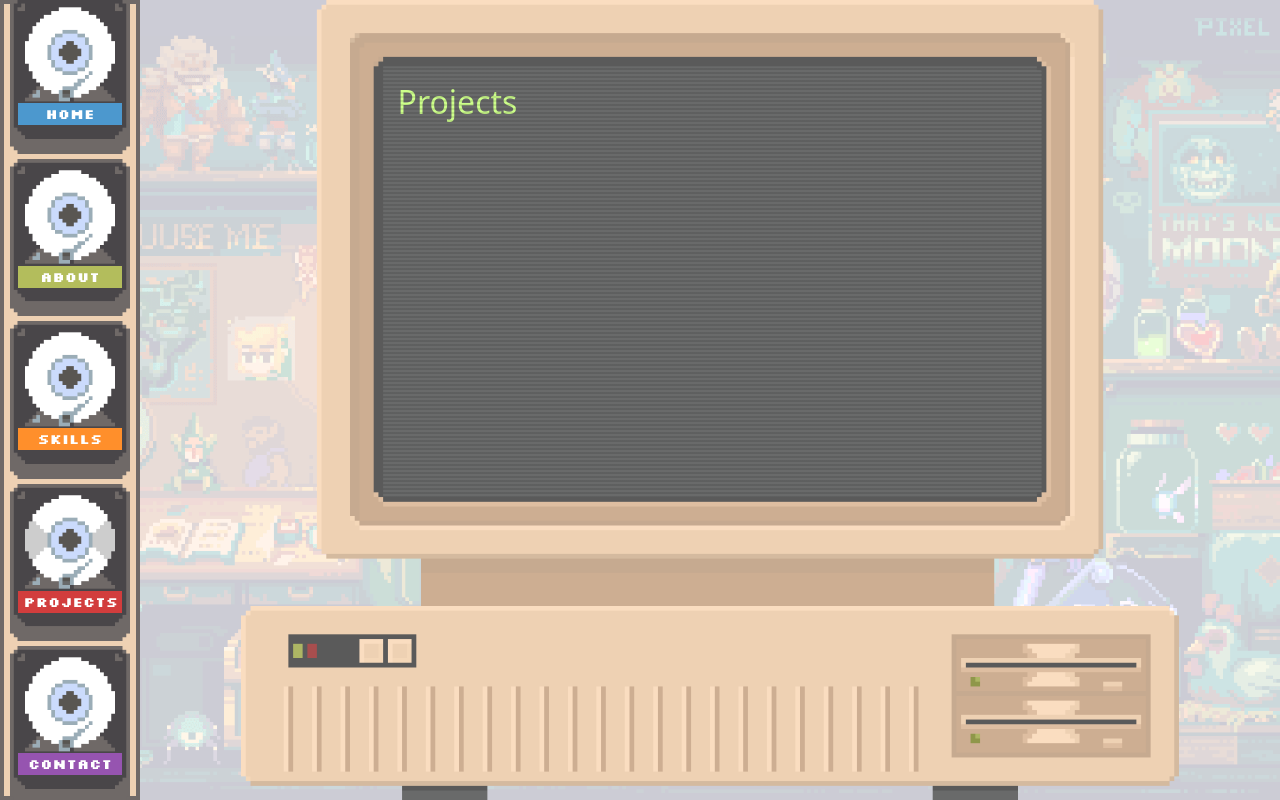
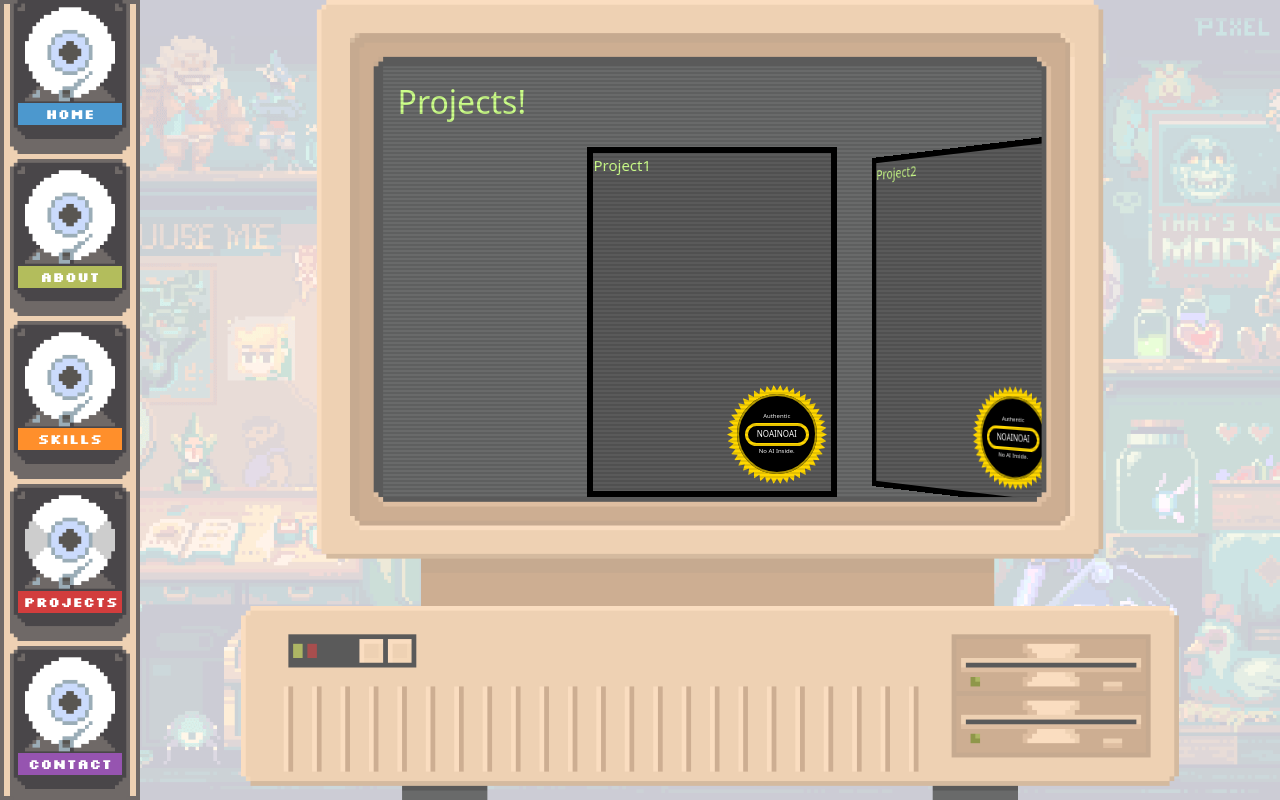
Before and after one commit to Shalankwa/whoisjj, a Vue app: page /projects in a window 1280 px wide. Built offline with nearby package versions, Linux system fonts and the light colour scheme; a web font is replaced by a local one.

Commit message:
Project view WIP

```diff
--- /dev/null
+++ b/src/components/Project.vue
@@ -0,0 +1,105 @@
+<script setup>
+import { ref, onMounted } from 'vue'
+import Seal from '../components/Seal.vue'
+
+const project = ref(null)
+var rotation = ref("0deg")
+
+const props = defineProps({
+  name: {
+    type: String,
+    required: true,
+  },
+  width: {
+    type: String,
+    required: true,
+  },
+  rot: {
+    type: String,
+    required: false,
+    default: "0deg",
+  }
+})
+
+defineExpose({
+  setRotation(angle) {
+    rotation.value = angle
+  }
+})
+
+onMounted(() => {
+  rotation.value = props.rot
+})
+
+</script>
+
+<template>
+  <div class="frame__3d">
+    <div class="project__front" ref="project">
+      {{ name }}
+      <div class="project-seal">
+        <Seal />
+      </div>
+    </div>
+  </div>
+</template>
+
+<style scoped lang="scss">
+
+.project-seal {
+  position: absolute;
+  bottom: 2%;
+  right: 2%;
+}
+
+.frame__3d {
+  width: fit-content;
+  height: 100%;
+  max-height: 350px;
+  perspective: 1200px;
+  transform-style: preserve-3d;
+}
+
+.project {
+
+  &__front {
+    resize: both;
+    position: relative;
+    border: black solid 6px;
+    // background-color: black;
+    display: inline-block;
+    height: calc(250px * 1.4);
+    width: 250px;
+    z-index: 2;
+    transition: all linear 0.5s;
+    transform-style: preserve-3d;
+    transform: rotateY(v-bind(rotation));
+    background-color: #5a5a5a;
+
+
+    &::after, &::before {
+      content: '';
+      position: absolute;
+      top: 0;
+      width: 80px;
+      height: 100%;
+      height: calc(100% + 12px);
+      border: solid black 6px;
+      background-color: #5a5a5a;
+    }
+
+    &::before {
+      left: 0;
+      transform-origin: 0%;
+      transform: translate3d(-6px, -6px, -80px) rotateY(-90deg);
+    }
+
+    &::after {
+      right: 0;
+      transform-origin: 100%;
+      transform: translate3d(6px, -6px, -80px) rotateY(90deg);
+    }
+  }
+}
+
+</style>
--- /dev/null
+++ b/src/components/Seal.vue
@@ -0,0 +1,52 @@
+<script setup>
+</script>
+
+<template>
+  <div class="seal">
+    <p>Authentic</p>
+    <div class="aino">NOAINOAI</div>
+    <p>No AI Inside.</p>
+  </div>
+</template>
+
+<style scoped lang="scss">
+.aino {
+  text-align: center;
+  width: 80%;
+  font-size: 8px;
+  border-radius: 1250px;
+  padding: 2px;
+  border: gold solid 3px;
+}
+.seal {
+  position: relative;
+  color: white;
+  display: flex;
+  justify-content: center;
+  align-items: center;
+  flex-direction: column;
+  width: 100px;
+  height: 100px;
+  /* background-color: gold; */
+  border: gold solid 10px;
+  border-radius: 50%;
+  font-size: 20px;
+  background-color: black;
+  mask: url(../assets/images/seal_mask.svg) no-repeat center;
+
+  p {
+      padding: 1px 15px;
+      text-align: center;
+      font-size: 6px;
+  }
+
+  &::after {
+    content: "";
+    position: absolute;
+    width: 100%;
+    height: 100%;
+    border: rgb(185, 158, 0) solid 2px;
+    border-radius: 50%;
+  }
+}
+</style>
--- a/src/views/ProjectsView.vue
+++ b/src/views/ProjectsView.vue
@@ -1,8 +1,83 @@
 <script setup>
+import { onMounted, ref, useTemplateRef } from 'vue';
+import { clamp } from '@/utils/toolbox';
+import Seal from '../components/Seal.vue'
+import Project from '../components/Project.vue'
+
+const itemWidth = 250;
+const itemWidthpx = itemWidth + 'px';
+
+const projects = ref(["Project1", "Project2", "Project3", "Project4"]);
+const itemRefs = useTemplateRef('items');
+
+var currIndex = 0;
+
+const slider = ref(null);
+const carousel = ref(null);
+
+onMounted(() => {
+  move(currIndex);
+})
+
+function prev() {
+  currIndex = clamp(--currIndex, 0, projects.value.length - 1)
+  move(currIndex);
+}
+
+function next() {
+  currIndex = clamp(++currIndex, 0, projects.value.length - 1)
+  move(currIndex);
+}
+
+function move(index) {
+  slider.value.style.transform = `translate3d(${index * -itemWidth}px, 0, 0)`;
+
+  itemRefs.value.forEach((item, i) => {
+    if(i === index) {
+      item.setRotation("0deg")
+    } else if(i < index) {
+      item.setRotation("40deg")
+    } else {
+      item.setRotation("-40deg")
+    }
+  });
+}
+
 </script>
 
 <template>
-  <h1>Projects</h1>
+  <div class="carousel" ref="carousel">
+    <h1>Projects!</h1>
+    <div class="carousel__slider" ref="slider">
+      <div v-for="project in projects">
+        <Project :name="project" :width="itemWidthpx"  ref="items" />
+      </div>
+    </div>
+    <div class="flex justify-center gap-6">
+      <div class="carousel__prev text-4xl cursor-pointer" @click="prev"><</div>
+      <div class="carousel__next text-4xl cursor-pointer" @click="next">></div>
+    </div>
+  </div>
 </template>
 
-<style></style>
+<style scoped lang="scss">
+
+.carousel {
+  display: flex;
+  flex-direction: column;
+  height: 100%;
+  position: relative;
+
+  &__slider {
+    display: flex;
+    flex-grow: 1;
+    flex-direction: row;
+    width: fit-content;
+    padding: 20px 0;
+    align-items: center;
+    margin-left: calc(50% - (v-bind(itemWidthpx) / 2));
+    transition: all 0.5s ease-in-out;
+  }
+}
+
+</style>
```
